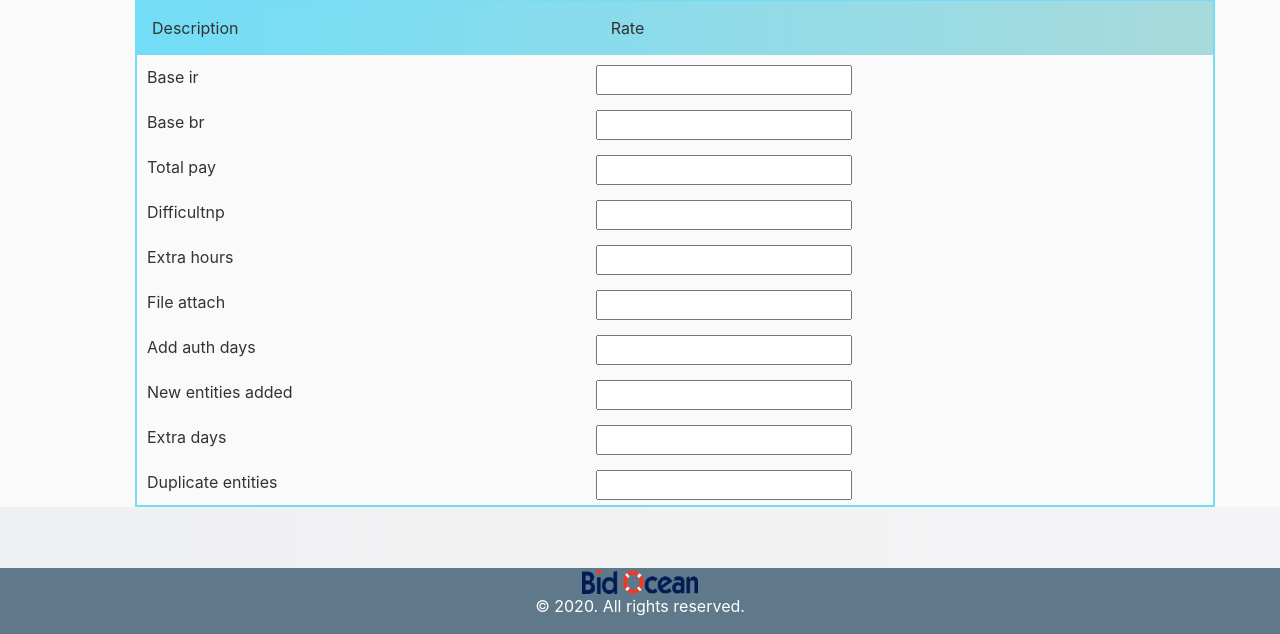
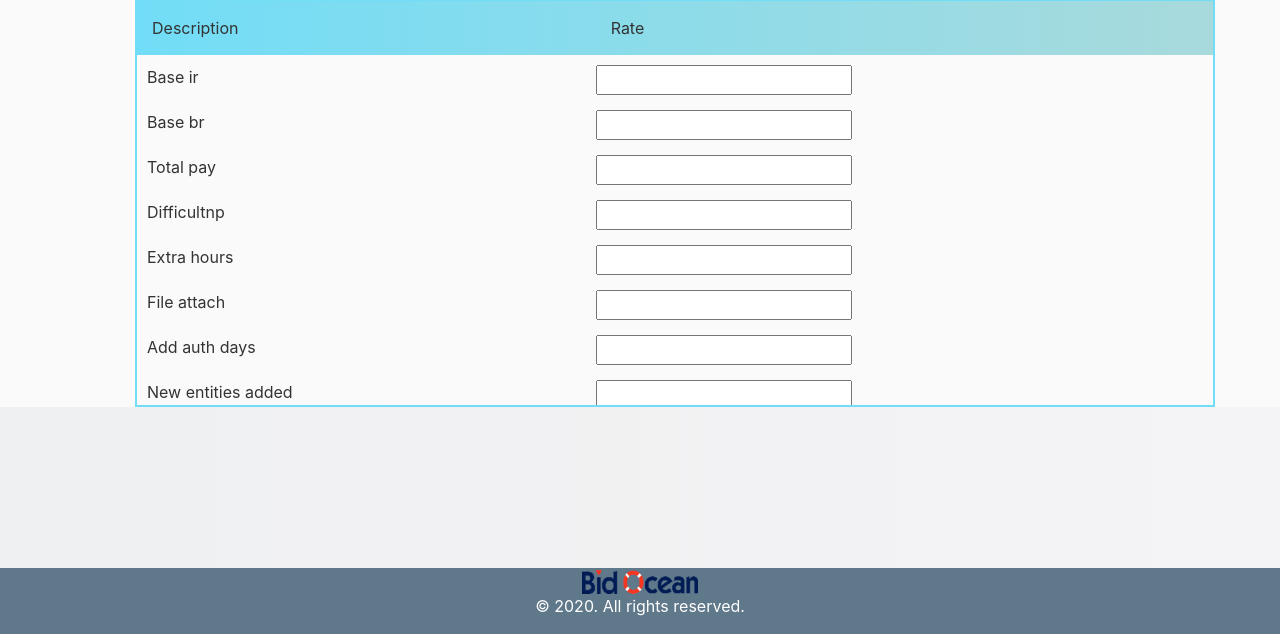
Before and after one commit to diwash29/BidOcean-Invoice-, a Django app: template user_invoice/templates/user_invoice/add_rate.html in a window 1280 px wide. Shown: the part 166-800 px from the top of the page. Run offline with Django 3.2, Linux system fonts and the light colour scheme; the template is opened without the code that fills it, so the values that code supplies are empty; some libraries are stand-ins or nearby versions.

Commit message:
pulling add rate

```diff
--- a/user_invoice/templates/user_invoice/add_rate.html
+++ b/user_invoice/templates/user_invoice/add_rate.html
@@ -162,7 +162,7 @@ html{
 .tbody{
   display: grid;
   grid-template-columns: 1fr 1fr 1fr;
-  height:450px;
+  height:350px;
   overflow-y: scroll;
   grid-gap: 0px;
 
```
